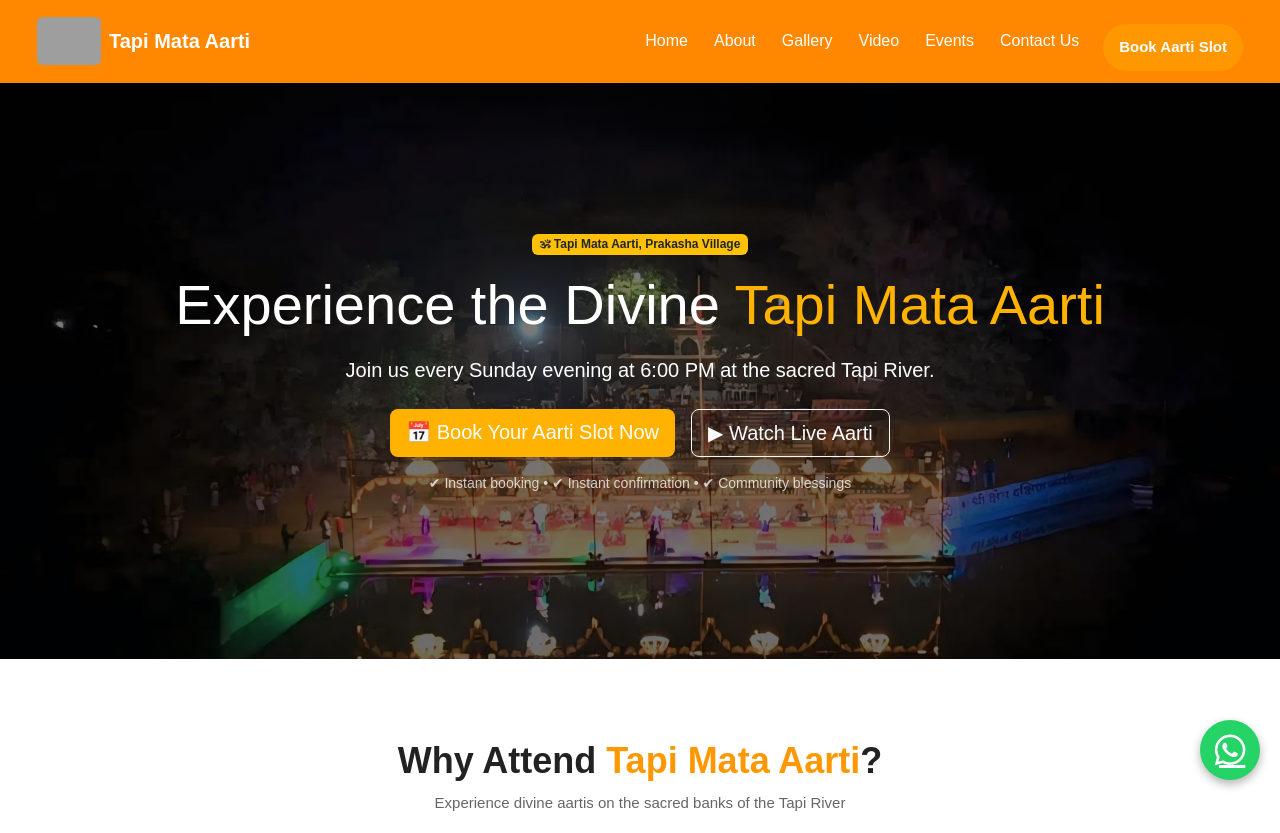
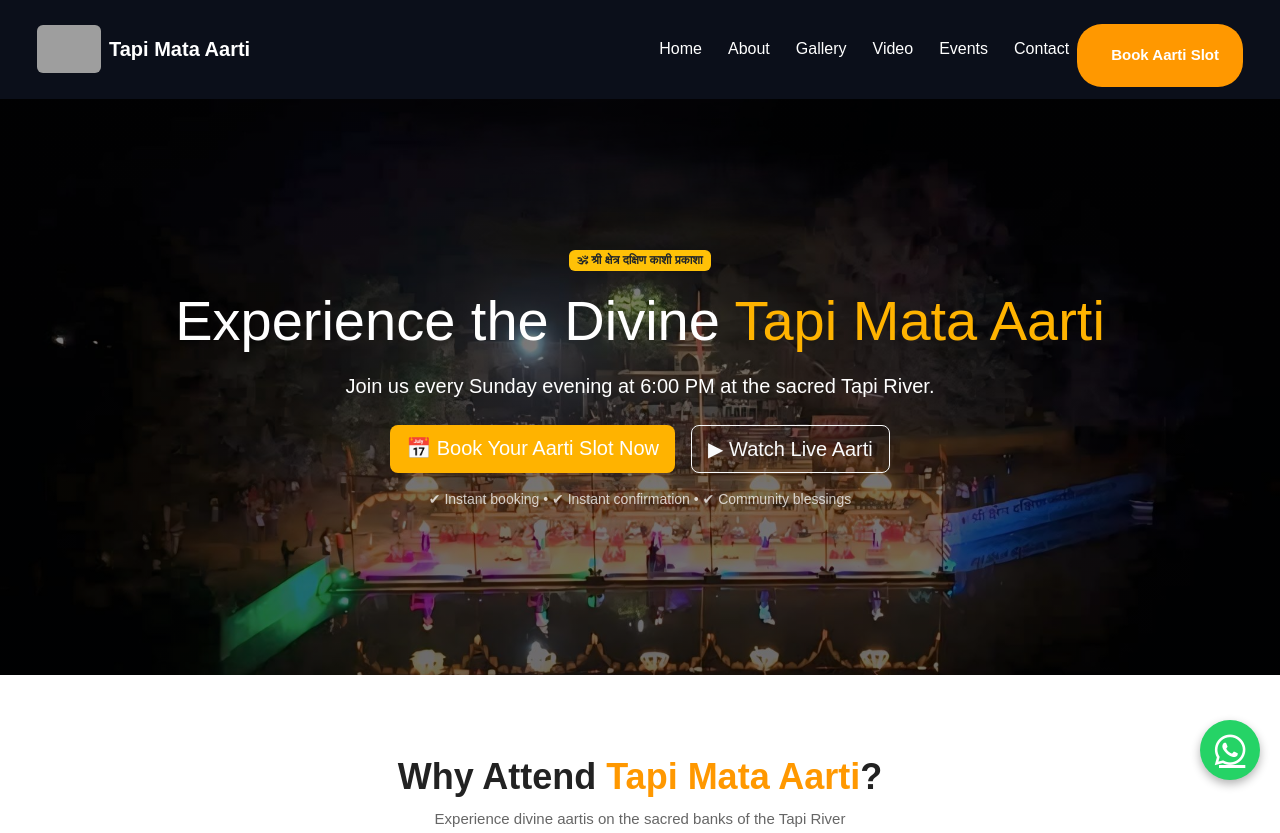
Before and after one commit to Ved24w/tapiaartiseva, a plain HTML site: page index.html in a window 1280 px wide. Shown: the top 833 px of the page. Drawn offline with nearby package versions, Linux system fonts and the light colour scheme; grey boxes are pictures that could not be loaded.

Commit message:
nav update

```diff
--- a/index.html
+++ b/index.html
@@ -59,11 +59,8 @@
         <li class="nav-item"><a class="nav-link" href="gallery.html">Gallery</a></li>
         <li class="nav-item"><a class="nav-link" href="videos.html">Video</a></li>
         <li class="nav-item"><a class="nav-link" href="events.html">Events</a></li>
-        <li class="nav-item"><a class="nav-link" href="contact.html">Contact Us</a></li>
-
-        <li class="nav-item ms-lg-3">
-          <a class="book-btn" href="donate.html">Book Aarti Slot</a>
-        </li>
+        <li class="nav-item"><a class="nav-link" href="contact.html">Contact</a></li>
+         <li class="book-btn"><a class="nav-link" href="donate.html">Book Aarti Slot</a></li>
       </ul>
     </div>
 
@@ -75,7 +72,7 @@
   <header class="hero" style="background-image: url('image/pic5.0.jpg');">
     <div class="overlay"></div>
     <div class="container hero-content text-center text-white">
-      <span class="badge bg-warning text-dark">🕉 Tapi Mata Aarti, Prakasha Village</span>
+      <span class="badge bg-warning text-dark">🕉 श्री क्षेत्र दक्षिण काशी प्रकाशा</span>
       <h1 class="display-4 mt-3">Experience the Divine <span class="highlight">Tapi Mata Aarti</span></h1>
       <p class="lead mt-3">Join us every Sunday evening at <strong>6:00 PM</strong> at the sacred Tapi River.</p>
 
--- a/style.css
+++ b/style.css
@@ -412,7 +412,7 @@ body {
  /* NAVBAR */
 .navbar {
     width: 100%;
-    background: #ff8800;
+    background: #0b0f1a;
     display: flex;
     align-items: center;
     justify-content: space-between;
```
Also changed, not shown: about.html (+3 -6 lines), book.html (+3 -6 lines), contact.html (+2 -5 lines), donate.html (+3 -6 lines), events.html (+3 -6 lines), gallery.html (+2 -5 lines), videos.html (+4 -5 lines).
